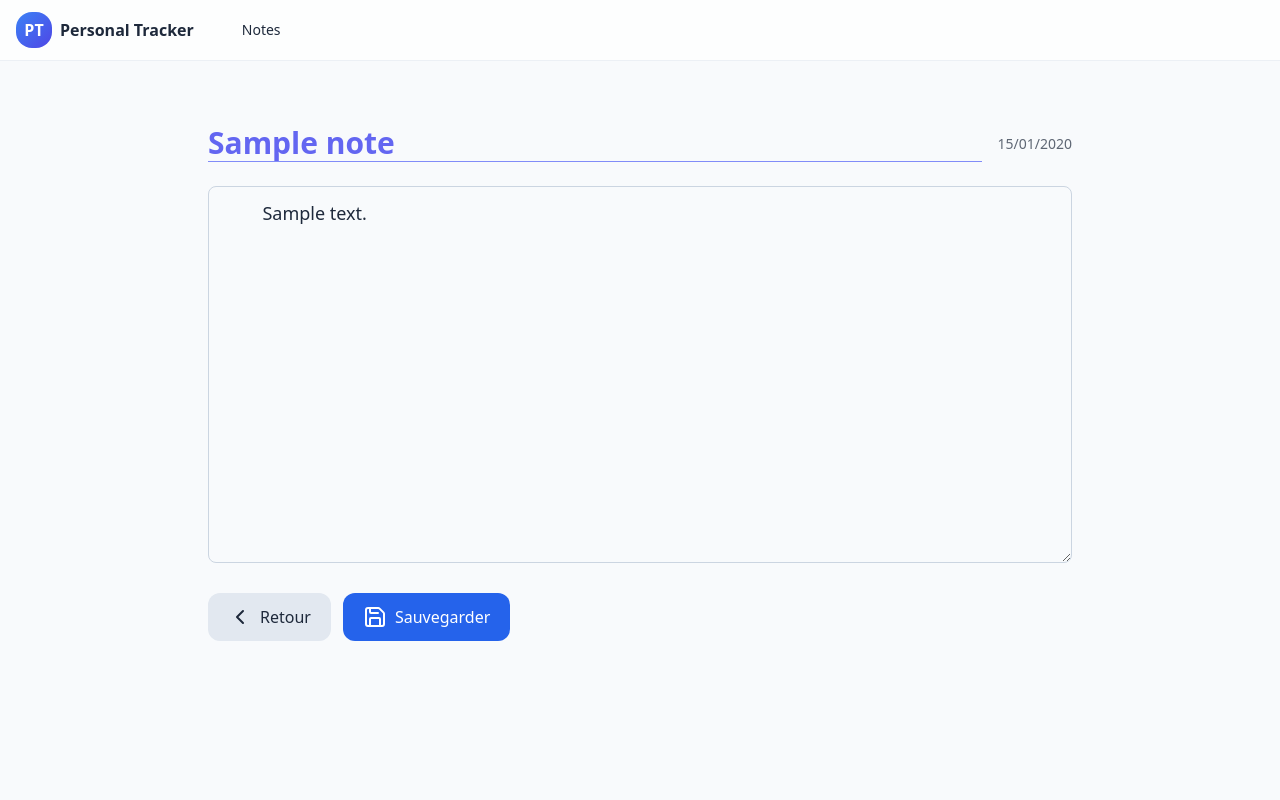
After one commit to Nesrine-Ghaddab/Application-ProjectTracker-GL, a Django app: template ProjectTracker/Notes/templates/Notes/Edit_Note.html in a window 1280 px wide. The commit adds this page. Run offline with Django 3.2, Linux system fonts and the light colour scheme; the template is opened without the code that fills it: most values are stand-ins (such as "Sample title", 1, 10 or a date in 2020); some libraries are stand-ins or nearby versions.

Commit message:
First part of edit note functionnality

```diff
--- a/ProjectTracker/Notes/templates/Notes/Details_Note.html
+++ b/ProjectTracker/Notes/templates/Notes/Details_Note.html
@@ -45,7 +45,7 @@
         </a>
 
       <!-- Bouton éditer -->
-      <a href="{% url 'Notes:index' %}"
+      <a href="{% url 'Notes:Edit_Note' note_id=note.id %}"
          class="px-3 py-2 rounded-xl bg-blue-600 hover:bg-blue-700 text-white flex items-center gap-2 text-sm font-medium">
         <svg xmlns="http://www.w3.org/2000/svg" class="w-6 h-6" fill="none" stroke="currentColor" stroke-width="2" stroke-linecap="round" stroke-linejoin="round">
           <path d="M12 20h9"></path>
--- /dev/null
+++ b/ProjectTracker/Notes/templates/Notes/Edit_Note.html
@@ -0,0 +1,69 @@
+<!DOCTYPE html>
+<html lang="fr" class="h-full dark">
+<head>
+  <meta charset="UTF-8">
+  <meta name="viewport" content="width=device-width, initial-scale=1">
+  <title>Éditer la note</title>
+  <script src="https://cdn.tailwindcss.com"></script>
+</head>
+<body class="h-full bg-slate-50 text-slate-800 dark:bg-slate-900 dark:text-slate-100">
+
+  <!-- ===== Top Nav ===== -->
+  <header class="sticky top-0 z-40 bg-white/80 dark:bg-slate-900/70 glass border-b border-slate-200/60 dark:border-slate-800">
+    <div class="max-w-7xl mx-auto px-4 py-3 flex items-center gap-3">
+      <div class="flex items-center gap-2">
+        <div class="h-9 w-9 rounded-2xl bg-gradient-to-br from-blue-500 to-indigo-600 grid place-items-center text-white font-bold">PT</div>
+        <span class="font-semibold">Personal Tracker</span>
+      </div>
+      <nav class="ml-6 hidden md:flex items-center gap-2 text-sm">
+        <a href="{% url 'Notes:index' %}" class="px-3 py-2 rounded-xl hover:bg-slate-100 dark:hover:bg-slate-800">Notes</a>
+	  </nav>
+    </div>
+  </header>
+
+  <!-- ===== Contenu principal ===== -->
+  <main class="max-w-4xl mx-auto px-4 py-10">
+    <!-- Formulaire d'édition -->
+    <form method="POST" class="space-y-6">
+      {% csrf_token %}
+
+      <!-- Titre + date -->
+      <div class="flex items-center justify-between">
+        <input type="text" name="title" value="{{ note.title }}"
+               class="text-3xl font-bold text-indigo-500 bg-transparent border-b border-indigo-400 focus:outline-none focus:ring-0 w-full mr-4">
+        <span class="text-sm opacity-70">{{ note.created_at|date:"d/m/Y" }}</span>
+      </div>
+
+      <!-- Contenu style bloc-note -->
+      <textarea name="content" rows="12"
+                class="w-full bg-transparent text-lg leading-relaxed whitespace-pre-wrap break-words border border-slate-300 dark:border-slate-700 rounded-lg px-4 py-3 focus:ring-2 ring-indigo-500">
+        {{ note.content }}
+      </textarea>
+
+      <!-- Boutons actions -->
+      <div class="flex gap-3">
+        <!-- Bouton retour -->
+        <a href="{% url 'Notes:index' %}"
+           class="px-5 py-3 rounded-xl bg-slate-200 dark:bg-slate-700 hover:bg-slate-300 dark:hover:bg-slate-600 flex items-center gap-2 text-base font-medium">
+          <svg xmlns="http://www.w3.org/2000/svg" class="w-6 h-6" fill="none" stroke="currentColor" stroke-width="2" stroke-linecap="round" stroke-linejoin="round">
+            <polyline points="15 18 9 12 15 6"></polyline>
+          </svg>
+          Retour
+        </a>
+
+        <!-- Bouton enregistrer -->
+        <button type="submit"
+                class="px-5 py-3 rounded-xl bg-blue-600 hover:bg-blue-700 text-white flex items-center gap-2 text-base font-medium">
+          <svg xmlns="http://www.w3.org/2000/svg" class="w-6 h-6" fill="none" stroke="currentColor" stroke-width="2" stroke-linecap="round" stroke-linejoin="round">
+            <path d="M15.2 3a2 2 0 0 1 1.4.6l3.8 3.8a2 2 0 0 1 .6 1.4V19a2 2 0 0 1-2 2H5a2 2 0 0 1-2-2V5a2 2 0 0 1 2-2z"></path>
+            <path d="M17 21v-7a1 1 0 0 0-1-1H8a1 1 0 0 0-1 1v7"></path>
+            <path d="M7 3v4a1 1 0 0 0 1 1h7"></path>
+          </svg>
+          Sauvegarder
+        </button>
+      </div>
+    </form>
+  </main>
+
+</body>
+</html>
--- a/ProjectTracker/Notes/urls.py
+++ b/ProjectTracker/Notes/urls.py
@@ -6,5 +6,6 @@ app_name = "Notes"
 urlpatterns = [
 	path('', views.index, name='index'),
 	path('AddNote/', views.new_note, name='Add_Note'),
-	path('DetailsNote/<int:note_id>', views.details_note, name='Details_Note')
+	path('DetailsNote/<int:note_id>/', views.details_note, name='Details_Note'),
+	path('DetailsNote/EditNote/<int:note_id>/', views.edit_note, name='Edit_Note')
 ]
```
Also changed, not shown: ProjectTracker/Notes/views.py (+12 -0 lines).
